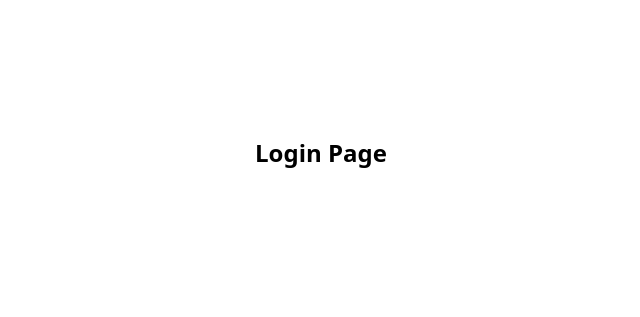
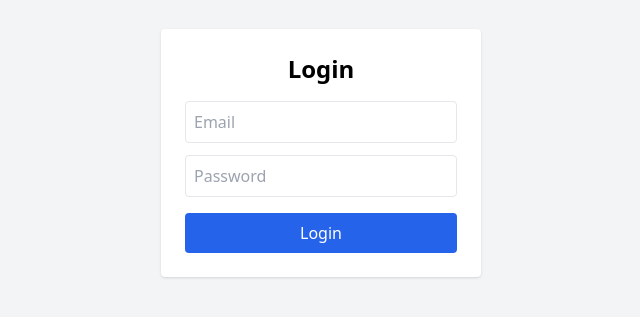
Before and after one commit to whiplash24/hiretrack, a React (Vite) app in the folder client/: page /login in a window 1280 px wide. Shown: the part 247-564 px from the top of the page, without its empty margins (319-959 px from the left). Built offline with nearby package versions, Linux system fonts and the light colour scheme.

Commit message:
feat: protect dashboard route with auth guard

```diff
--- a/client/src/App.jsx
+++ b/client/src/App.jsx
@@ -2,6 +2,7 @@ import { BrowserRouter, Routes, Route } from "react-router-dom"
 import Login from "./pages/Login"
 import Register from "./pages/Register"
 import Dashboard from "./pages/Dashboard"
+import ProtectedRoute from "./components/ProtectedRoute"
 
 function App() {
   return (
@@ -9,7 +10,14 @@ function App() {
       <Routes>
         <Route path="/login" element={<Login />} />
         <Route path="/register" element={<Register />} />
-        <Route path="/dashboard" element={<Dashboard />} />
+        <Route
+          path="/dashboard"
+          element={
+            <ProtectedRoute>
+              <Dashboard />
+            </ProtectedRoute>
+          }
+        />
       </Routes>
     </BrowserRouter>
   )
--- /dev/null
+++ b/client/src/components/ProtectedRoute.jsx
@@ -0,0 +1,13 @@
+import { Navigate } from "react-router-dom"
+
+function ProtectedRoute({ children }) {
+  const token = localStorage.getItem("token")
+
+  if (!token) {
+    return <Navigate to="/login" replace />
+  }
+
+  return children
+}
+
+export default ProtectedRoute
--- a/client/src/pages/Login.jsx
+++ b/client/src/pages/Login.jsx
@@ -1,7 +1,63 @@
+import { useState } from "react"
+import { useNavigate } from "react-router-dom"
+import { loginUser } from "../services/authService"
+
 function Login() {
+  const [email, setEmail] = useState("")
+  const [password, setPassword] = useState("")
+  const [error, setError] = useState("")
+  const navigate = useNavigate()
+
+  const handleSubmit = async (e) => {
+    e.preventDefault()
+    setError("")
+
+    try {
+      const data = await loginUser(email, password)
+      localStorage.setItem("token", data.token)
+      navigate("/dashboard")
+    } catch (err) {
+      setError(err.message)
+    }
+  }
+
   return (
-    <div className="min-h-screen flex items-center justify-center">
-      <h1 className="text-2xl font-bold">Login Page</h1>
+    <div className="min-h-screen flex items-center justify-center bg-gray-100">
+      <form
+        onSubmit={handleSubmit}
+        className="bg-white p-6 rounded shadow w-80"
+      >
+        <h1 className="text-2xl font-bold mb-4 text-center">Login</h1>
+
+        {error && (
+          <p className="text-red-500 text-sm mb-3 text-center">{error}</p>
+        )}
+
+        <input
+          type="email"
+          placeholder="Email"
+          className="w-full mb-3 p-2 border rounded"
+          value={email}
+          onChange={(e) => setEmail(e.target.value)}
+          required
+        />
+
+        <input
+          type="password"
+          placeholder="Password"
+          className="w-full mb-4 p-2 border rounded"
+          value={password}
+          onChange={(e) => setPassword(e.target.value)}
+          required
+        />
+
+        <button
+          type="submit"
+          className="w-full bg-blue-600 text-white py-2 rounded hover:bg-blue-700"
+        >
+          Login
+        </button>
+      </form>
     </div>
   )
 }
--- /dev/null
+++ b/client/src/services/authService.js
@@ -0,0 +1,18 @@
+const API_URL = "http://localhost:5000/api/auth"
+
+export const loginUser = async (email, password) => {
+  const res = await fetch(`${API_URL}/login`, {
+    method: "POST",
+    headers: {
+      "Content-Type": "application/json"
+    },
+    body: JSON.stringify({ email, password })
+  })
+
+  if (!res.ok) {
+    const error = await res.json()
+    throw new Error(error.message || "Login failed")
+  }
+
+  return res.json()
+}
```
